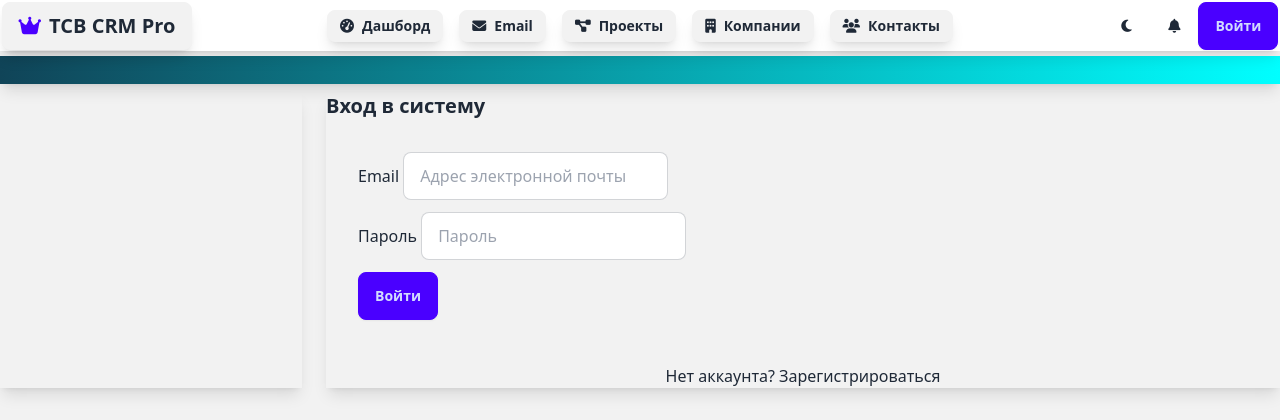
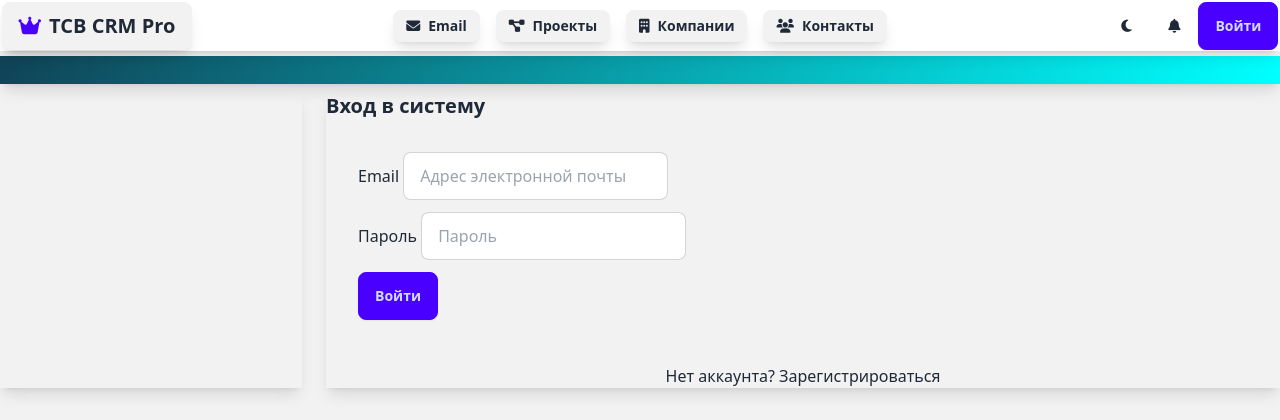
Before and after one commit to fletch4503/crmpwp, a Django app: page /login/ in a window 1280 px wide. Shown: the top 420 px of the page. Run offline with Django 5.2, Linux system fonts and the light colour scheme; parts of the project's set-up code (start-up, migrations or seed data) failed here and were passed over; some libraries are stand-ins or nearby versions.

Commit message:
Prepare app users for changing in login/logout and users_list showing

```diff
--- a/templates/partials/mobilemenu.html
+++ b/templates/partials/mobilemenu.html
@@ -1,4 +1,4 @@
-<li><a class="hover:bg-violet-700" href="{% url 'users:dashboard' %}"><i class="fas fa-tachometer-alt"></i> Дашборд</a></li>
+{#<li><a class="hover:bg-violet-700" href="{% url 'users:dashboard' %}"><i class="fas fa-tachometer-alt"></i> Дашборд</a></li>#}
 <li><a href="{% url 'emails:email_list' %}"><i class="fas fa-envelope"></i> Email</a></li>
 <li><a href="{% url 'projects:project_list' %}"><i class="fas fa-project-diagram "></i> Проекты</a></li>
 <li><a href="{% url 'companies:company_list' %}"><i class="fas fa-building "></i> Компании</a></li>
--- a/templates/partials/navmenu.html
+++ b/templates/partials/navmenu.html
@@ -1,5 +1,9 @@
-<a class="btn btn-sm text-sm mx-2 hover:bg-gradient-to-r from-[#104458] to-[#00FFFF] shadow-lg" href="{% url 'users:dashboard' %}"><i class="fas active fa-tachometer-alt"></i> Дашборд</a>
-<a class="btn btn-sm text-sm mx-2 hover:bg-gradient-to-r from-blue-500 to-blue-600 shadow-lg" href="{% url 'emails:email_list' %}"><i class="fas fa-envelope"></i> Email</a>
-<a class="btn btn-sm text-sm mx-2 hover:bg-gradient-to-r from-green-500 to-green-600 shadow-lg" href="{% url 'projects:project_list' %}"><i class="fas fa-project-diagram"></i> Проекты</a>
-<a class="btn btn-sm text-sm mx-2 hover:bg-gradient-to-r from-purple-500 to-purple-600 shadow-lg" href="{% url 'companies:company_list' %}"><i class="fas fa-building"></i> Компании</a>
-<a class="btn btn-sm text-sm mx-2 hover:bg-gradient-to-r from-orange-500 to-orange-600 shadow-lg" href="{% url 'contacts:contact_list' %}"><i class="fas fa-users"></i> Контакты</a>
+{#<a class="btn btn-sm text-sm mx-2 hover:bg-gradient-to-r from-[#104458] to-[#00FFFF] shadow-lg" href="{% url 'users:dashboard' %}"><i class="fas active fa-tachometer-alt"></i> Дашборд</a>#}
+<a class="btn btn-sm text-sm mx-2 hover:bg-gradient-to-r from-blue-500 to-blue-600 shadow-lg"
+   href="{% url 'emails:email_list' %}"><i class="fas fa-envelope"></i> Email</a>
+<a class="btn btn-sm text-sm mx-2 hover:bg-gradient-to-r from-green-500 to-green-600 shadow-lg"
+   href="{% url 'projects:project_list' %}"><i class="fas fa-project-diagram"></i> Проекты</a>
+<a class="btn btn-sm text-sm mx-2 hover:bg-gradient-to-r from-purple-500 to-purple-600 shadow-lg"
+   href="{% url 'companies:company_list' %}"><i class="fas fa-building"></i> Компании</a>
+<a class="btn btn-sm text-sm mx-2 hover:bg-gradient-to-r from-orange-500 to-orange-600 shadow-lg"
+   href="{% url 'contacts:contact_list' %}"><i class="fas fa-users"></i> Контакты</a>
--- a/users/consumers.py
+++ b/users/consumers.py
@@ -19,12 +19,9 @@ class NotificationConsumer(AsyncWebsocketConsumer):
 
         # Создаем группу для пользователя
         self.group_name = f"user_{self.user.id}"
-
         # Присоединяемся к группе
         await self.channel_layer.group_add(self.group_name, self.channel_name)
-
         await self.accept()
-
         # Отправляем приветственное сообщение
         await self.send(
             text_data=json.dumps(
--- a/users/urls.py
+++ b/users/urls.py
@@ -8,12 +8,12 @@ app_name = "users"
 
 urlpatterns = [
     # Dashboard
-    path("", views.DashboardView.as_view(), name="dashboard"),
+    path("", login_required(views.DashboardView.as_view()), name="dashboard"),
     # path("dashboard/", views.DashboardView.as_view(), name="dashboard"),
     # Authentication
     path("login/", views.CustomLoginView.as_view(), name="login"),
+    path("logout/", views.CustomLogoutView.as_view(), name="logout"),
     path("register/", views.CustomRegisterView.as_view(), name="register"),
-    path("logout/", views.CustomLogoutView.as_view(), name="logout"),
     # Profile
     path("profile/", views.ProfileView.as_view(), name="profile"),
     path("userslist/", login_required(views.UserListView.as_view()), name="users_list"),
--- a/users/views.py
+++ b/users/views.py
@@ -20,6 +20,7 @@ from django.views.generic import (
     DeleteView,
     FormView,
 )
+from django.core.cache import cache
 from rest_framework import status
 from rest_framework.decorators import api_view
 from rest_framework.permissions import IsAuthenticated
@@ -498,3 +499,15 @@ class CustomLogoutView(LogoutView):
     """
 
     next_page = reverse_lazy("users:login")
+
+    def get_context_data(self, **kwargs):
+        context = super().get_context_data(**kwargs)
+        cache.clear()
+        context.update(
+            {
+                "title": _("Logged out"),
+                "subtitle": None,
+                **(self.extra_context or {}),
+            }
+        )
+        return context
```
Also changed, not shown: templates/index.html (renamed from templates/dashboard.html, +0 -67 lines), tests/prompts/Homepage.txt (added, +1 -0 lines), tests/prompts/apps_details.txt (added, +6 -0 lines), tests/prompts/users_adds.txt (+5 -1 lines).
